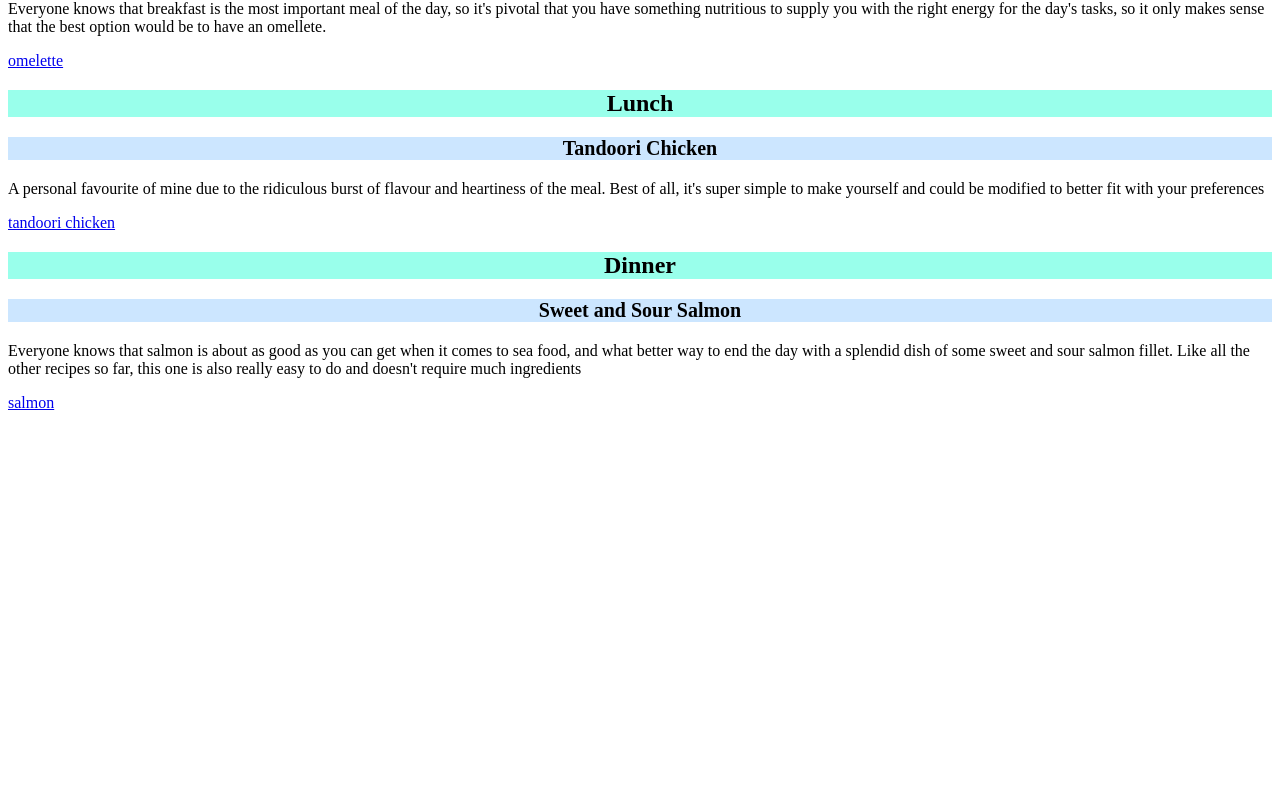
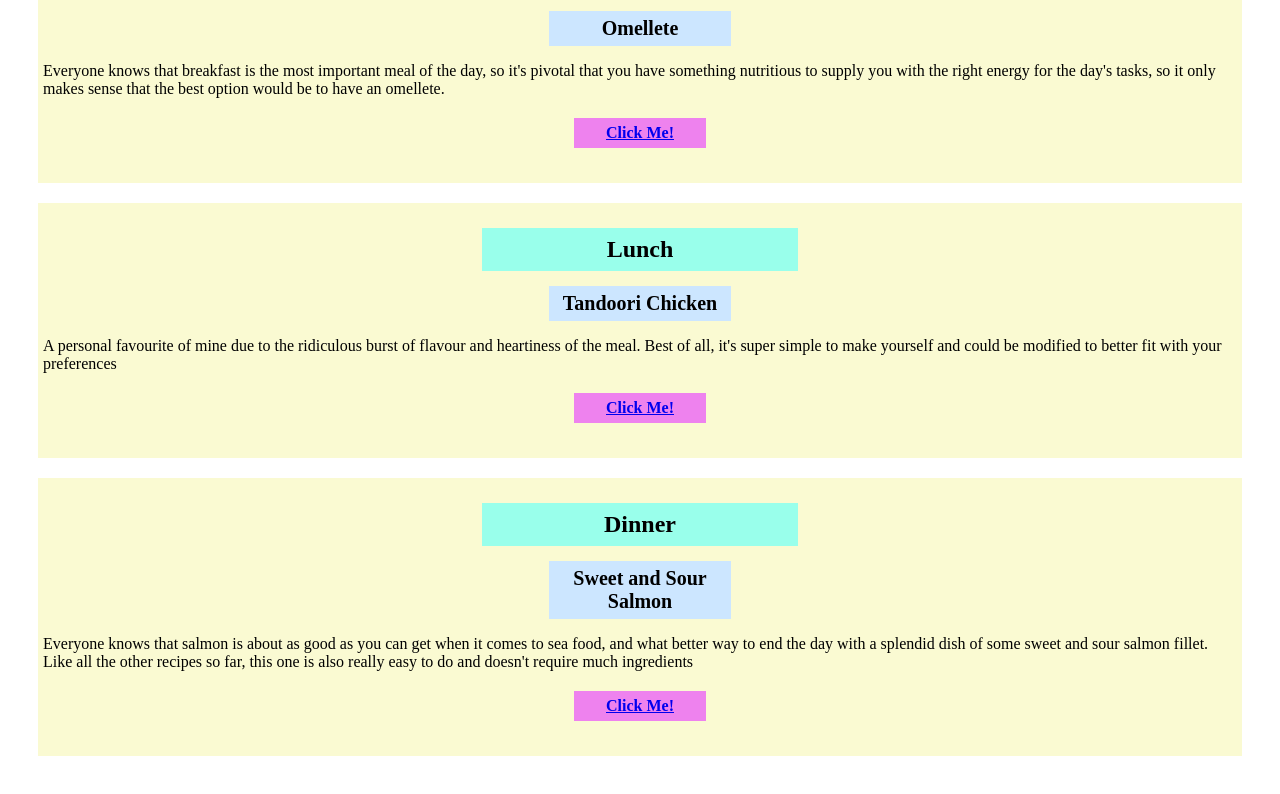
Before and after one commit to Nawid-A/odin-recipes, a plain HTML site: page index.html in a window 1280 px wide. Shown: the part 260-1054 px from the top of the page. Before the commit the page ends 800 px from the top, so only its background shows below. Drawn offline with Linux system fonts and the light colour scheme.

Commit message:
Knowledge of CSS boxes was used to improve overall style of the site

```diff
--- a/index.html
+++ b/index.html
@@ -6,24 +6,30 @@
     <link rel="stylesheet" href="style.css">
 </head>
 <body>
-    <h1> Healthy Recipes that Don't Taste like Dirt</h1>
+    <div class="entire">
+    <h1> <span class="healthy">Healthy</span> Recipes that Don't Taste like <span class="dirt">Dirt</span></h1>
     <p>Everyone knows that a healthy diet is the key to longevity and wellness, but not many of us know what exactly we should eat throughout the day in order to keep us energized and strong. Well fear not because this site is dedicated to giving you some great and flavorful recipes that will make you question if it's really even healthy</p>
     <p> Each of the following links leads to a web page dedicated to the recipe of the name of the alias of the link</p>
+   <div class="card">
     <h2>Breakfast</h2>
     <h3>Omellete</h3>
     <p> Everyone knows that breakfast is the most important meal of the day, so it's pivotal that you have something nutritious to supply you with the right energy for the day's tasks, so it only makes sense that the best option would be to have an omellete.</p>
-    <a href="recipes/omelette.html">omelette</a>
+    <a href="recipes/omelette.html">Click Me!</a>
+</div>
 
+    <div class="card">
     <h2> Lunch </h2>
     <h3> Tandoori Chicken</h3>
     <p> A personal favourite of mine due to the ridiculous burst of flavour and heartiness of the meal. Best of all, it's super simple to make yourself and could be modified to better fit with your preferences</p>
-    <a href="recipes/tandoori-chicken.html"> tandoori chicken</a>
+    <a href="recipes/tandoori-chicken.html"> Click Me!</a>
+</div>
 
+    <div class="card">
     <h2> Dinner </h2>
     <h3> Sweet and Sour Salmon</h3>
     <p> Everyone knows that salmon is about as good as you can get when it comes to sea food, and what better way to end the day with a splendid dish of some sweet and sour salmon fillet. Like all the other recipes so far, this one is also really easy to do and doesn't require much ingredients</p>
-    <a href="recipes/salmon.html">salmon</a>
-
-
+    <a href="recipes/salmon.html">Click Me!</a>
+</div>
+</div>
 </body>
 </html>
--- a/style.css
+++ b/style.css
@@ -5,6 +5,9 @@ h2{
     font-weight:700px;
     background-color: #99ffeb;
     text-align: center;
+    padding: 8px;
+    margin: 20px auto 15px;
+    width: 300px;
 
 }
 
@@ -12,22 +15,68 @@ img {
     height: auto;
     width: 500px;
     object-fit: cover;
+    margin: 30px auto;
+    display: block;
 }
 
 h3{
     text-align: center;
     font-size: 20px;
     background-color: #cce6ff;
+    padding: 6px;
+    margin: 0px auto;
+    width: 170px;
 }
 
 ul{
     background-color:bisque;
+    margin: 20px auto;
+    width: 600px;
+    padding: 30px;
 }
 
 ol{
     background-color: #ffcce6;
+    margin: 20px auto;
+    width: 900px;
+    padding: 30px;
+
 }
 
 h1{
     text-align: center;
+
 }
+a{
+    padding: 8px pink;
+}
+
+.healthy{
+    color: green;
+}
+.dirt{
+    color: brown;
+}
+
+a{
+    padding: 6px;
+    width: 120px;
+    text-align: center;
+    background-color: violet;
+    margin: 20px auto 30px;
+    font-weight: 700;
+    display: block;
+}
+.entire{
+    padding: 10px;
+}
+
+.card{
+    background-color: lightgoldenrodyellow;
+    padding: 5px;
+    margin: 20px;
+}
+.desc{
+    text-align: center;
+    margin-bottom: 50px;
+}
```
Also changed, not shown: recipes/omelette.html (+1 -1 lines).
